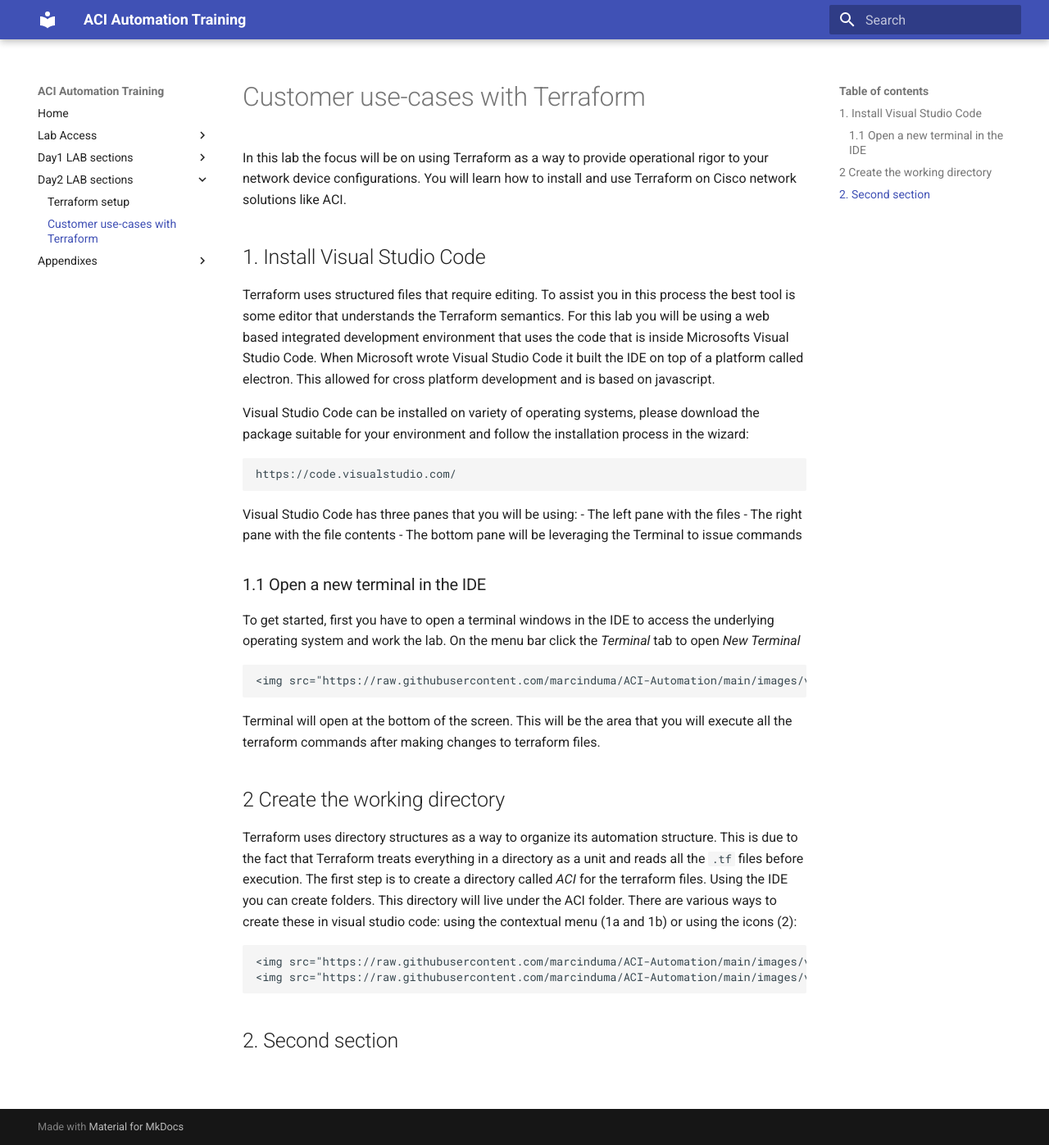
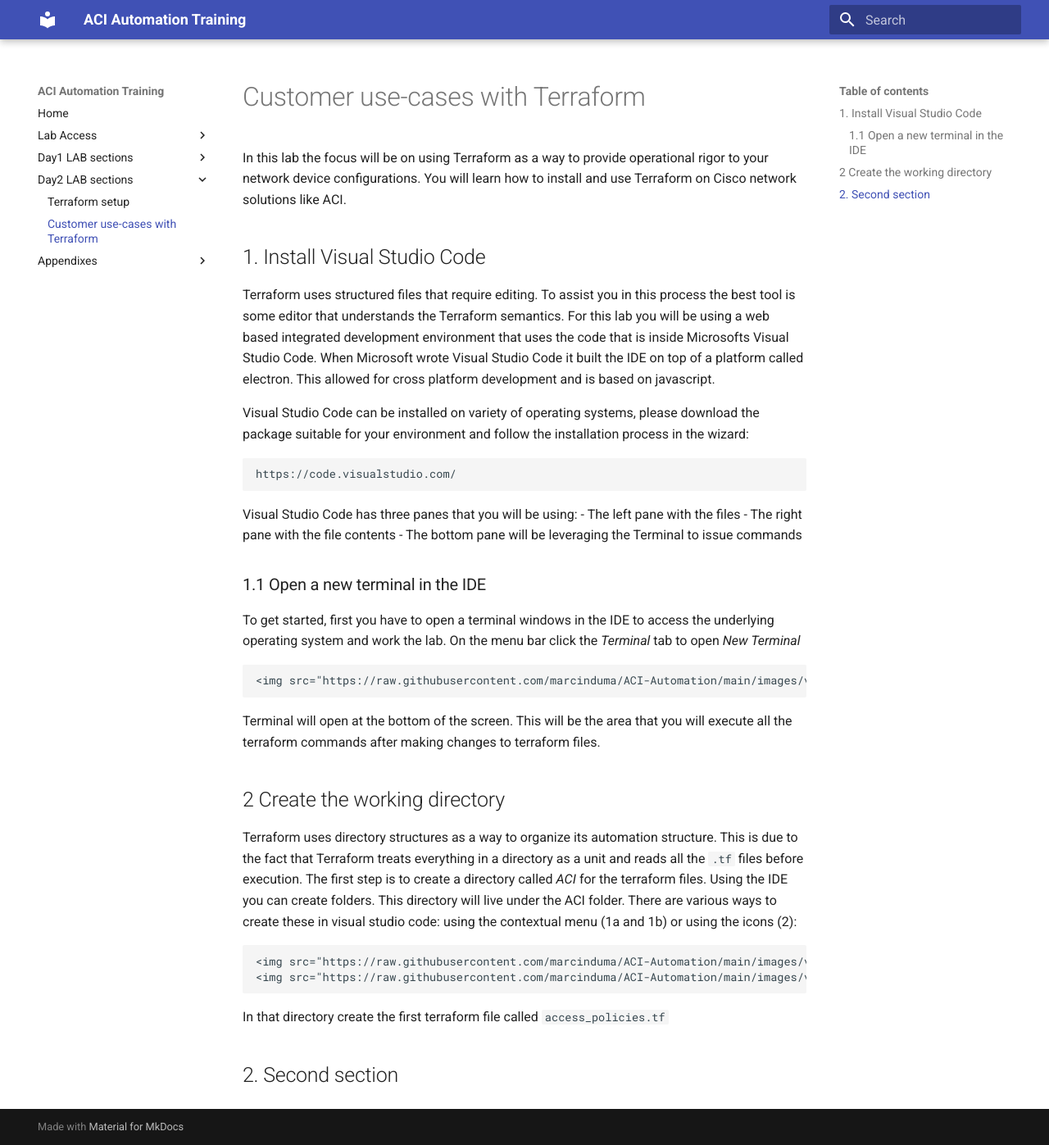
Before and after one commit to marcinduma/ACI-Automation, an MkDocs documentation site: the page built from docs/terraform-usecases.md, in a window 1280 px wide and 1397 px high. Shown: the whole window at 82% size. Built offline with MkDocs 1.6.1 and Material for MkDocs 9.7.7, drawn with Linux system fonts in a browser that asks for light colours.

Commit message:
Update terraform-usecases.md

```diff
--- a/docs/terraform-usecases.md
+++ b/docs/terraform-usecases.md
@@ -31,5 +31,6 @@
     <img src="https://raw.githubusercontent.com/marcinduma/ACI-Automation/main/images/visual-new-folder.png" width = 800>
     <img src="https://raw.githubusercontent.com/marcinduma/ACI-Automation/main/images/visual-new-folder2.png" width = 800>
 
+In that directory create the first terraform file called `access_policies.tf`
 
 ## 2. Second section
```
